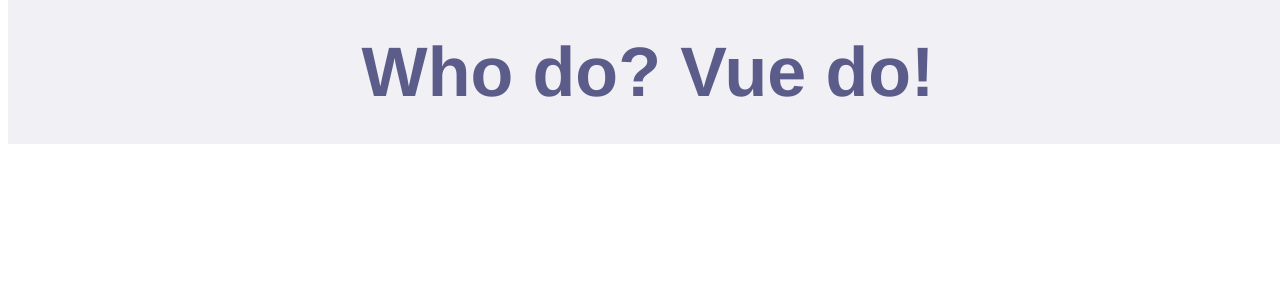
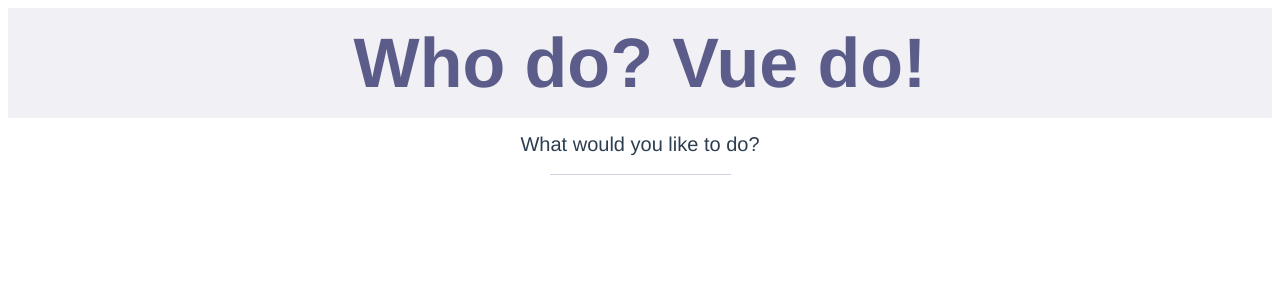
Before and after one commit to amartellaro/who-do-vue-do, a Vue app: page / in a window 1280 px wide. Shown: the top 300 px of the page. Built offline with nearby package versions, Linux system fonts and the light colour scheme.

Commit message:
Update header and input styling

```diff
--- a/package.json
+++ b/package.json
@@ -18,6 +18,7 @@
     "babel-eslint": "^10.0.1",
     "eslint": "^5.8.0",
     "eslint-plugin-vue": "^5.0.0",
+    "google-fonts-webpack-plugin": "^0.4.4",
     "vue-template-compiler": "^2.5.21"
   },
   "eslintConfig": {
--- a/src/App.vue
+++ b/src/App.vue
@@ -1,16 +1,19 @@
 <template>
   <div id="app">
-    <Header msg="Who do? Vue do!"/>
+      <Header msg="Who do? Vue do!"/>
+      <ToDoInput msg="What would you like to do?"/>
   </div>
 </template>
 
 <script>
-import Header from './components/Header.vue'
+import Header from './components/layout/Header.vue'
+import ToDoInput from './components/ToDoInput.vue'
 
 export default {
   name: 'app',
   components: {
-    Header
+    Header,
+    ToDoInput
   }
 }
 </script>
@@ -20,8 +23,7 @@ export default {
   font-family: 'Avenir', Helvetica, Arial, sans-serif;
   -webkit-font-smoothing: antialiased;
   -moz-osx-font-smoothing: grayscale;
-  text-align: center;
   color: #2c3e50;
-  margin-top: 60px;
 }
+
 </style>
--- /dev/null
+++ b/src/components/ToDoInput.vue
@@ -0,0 +1,36 @@
+<template>
+    <div class="input">
+        <div class="message">{{ msg }}</div>
+        <div class="form">
+            <form>
+                <input type="text">
+            </form>
+        </div>
+    </div>
+</template>
+
+<script>
+export default {
+    name: 'ToDoInput',
+    props: {
+        msg: String
+    }
+}
+</script>
+
+<style scoped>
+.input {
+    text-align: center;
+    padding-top: 15px;
+}
+.message {
+    font-size: 20px;
+}
+input {
+    border: none;
+    border-bottom: 1px solid #d1d1e0;
+}
+input:focus {
+    outline: none;
+}
+</style>
--- a/src/components/Header.vue
+++ b/src/components/layout/Header.vue
@@ -1,5 +1,5 @@
 <template>
-    <div class="header"><h1>{{ msg }}</h1></div>
+    <header class="header"><h1>{{ msg }}</h1></header>
 </template>
 
 <script>
@@ -14,16 +14,16 @@ export default {
 <style scoped>
 .header {
     width: 100%;
-    line-height: 50px;
-    background-color: #f0f0f5;
-    position: fixed;
-    top: 0;
-    margin: 0;
+    background: #f0f0f5;
+    text-align: center;
 }
 h1 {
     color: #5c5c8a;
     font-weight: 900;
     font-size: 70px;
+    padding-top: 15px;
+    padding-bottom: 15px;
     vertical-align: middle;
+    margin: 0;
 }
 </style>
```
Also changed, not shown: 1 other file (tests, documents, lock files or other folders).
